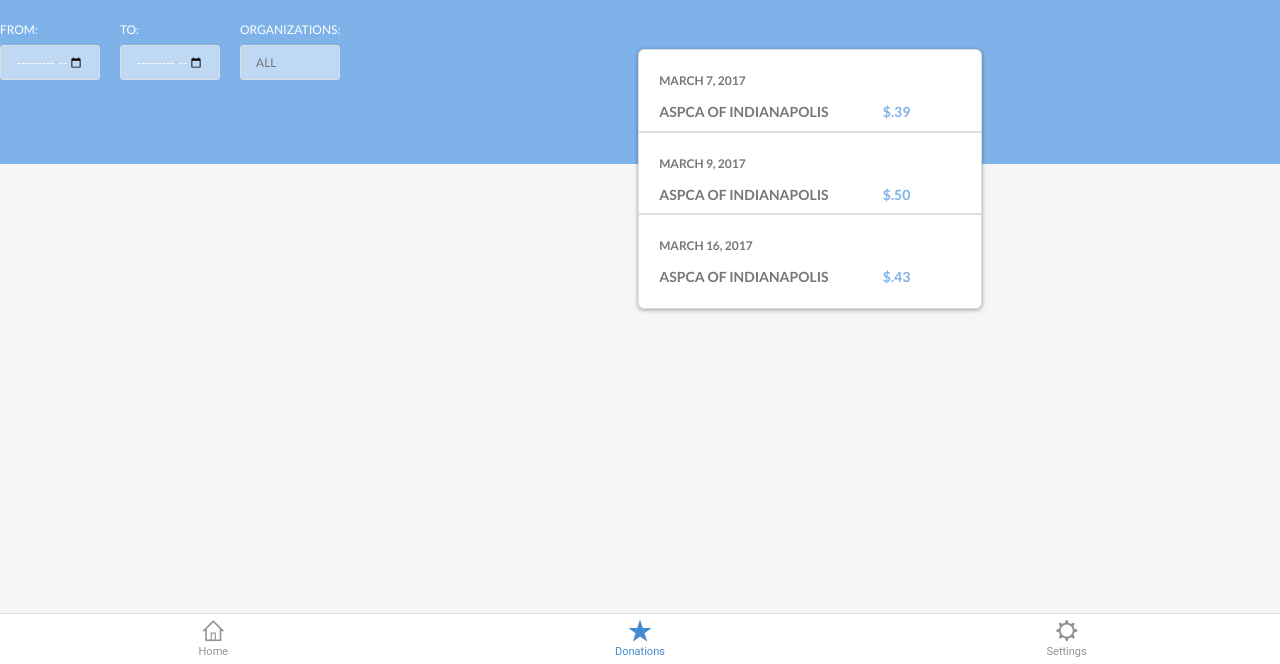
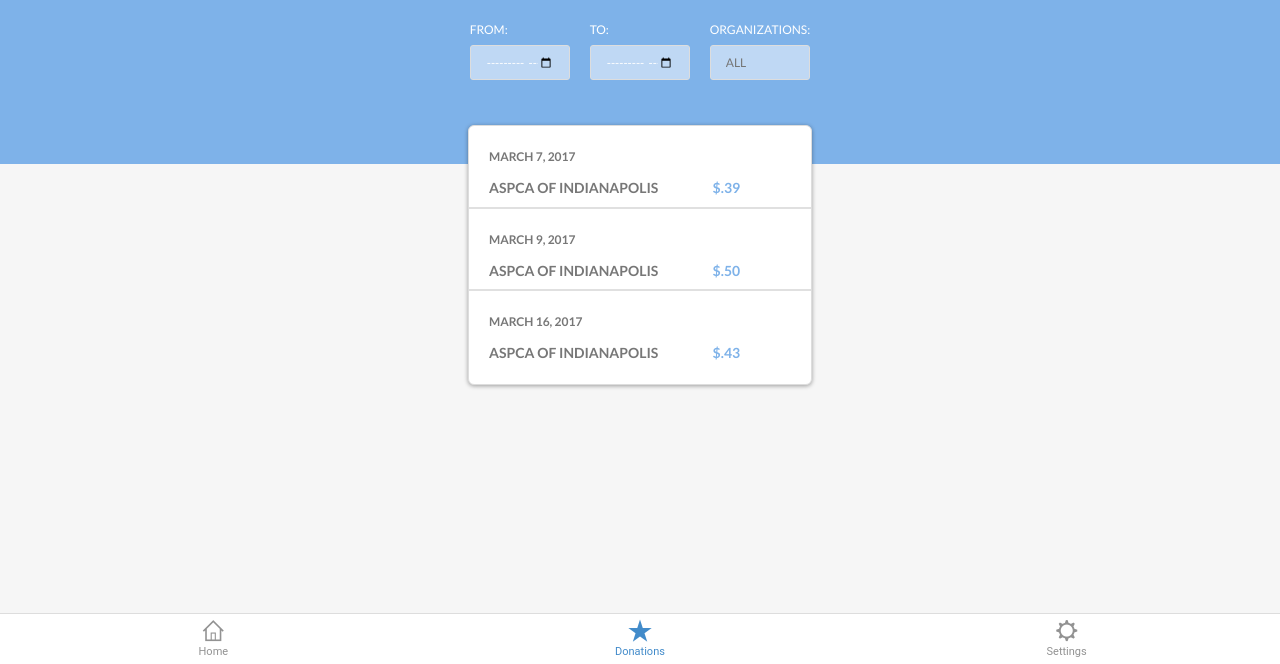
Before and after one commit to kirbycrook/contributions, a plain HTML site: page index.html in a window 1280 px wide. Shown: the part 136-800 px from the top of the page. Drawn offline with Linux system fonts and the light colour scheme.

Commit message:
Update index.html

```diff
--- a/index.html
+++ b/index.html
@@ -44,7 +44,6 @@
         <h5 style="margin-top: 0px; padding-top: 20px; color: white;">YOU'VE DONATED</h5>
         <p class="card-title" style="color: white; font-size: 50px; margin-top: 60px; margin-bottom: 20px;">$1.32</p>
         <div style="display: flex; justify-content: center;">
-          <div style="display: flex; justify-content: center;">
           <div>
             <p class="card-body" style="color: white; margin-top: 20px; margin-bottom: 5px; margin-left: 0;">FROM:</p>
           <input style="background-color: rgba(255,255,255,.5); font-family: 'Lato'; color: white; font-size: 12px; width: 100px;" placeholder="ercq" type="month"></input>
@@ -58,7 +57,7 @@
         <input style="margin-left: 20px; background-color: rgba(255,255,255,.5);font-family: 'Lato'; color: white; font-size: 12px; width: 100px;" placeholder="ALL" type="text"></input>
         </div>
       </div>
-      <div class="card card--small" style="margin: 0 auto; margin-top: 50px; height: 260px;">
+      <div class="card card--small" style="margin: 0 auto; margin-top: 30px; height: 260px;">
         <p class="card-body" style="margin-top:20px; font-weight: 700;">MARCH 7, 2017</p>
         <p class="item-name">ASPCA OF INDIANAPOLIS</p>
         <p class="item-name" id="invoice" STYLE="color: #7EB2E9;">$.39</p>
```
